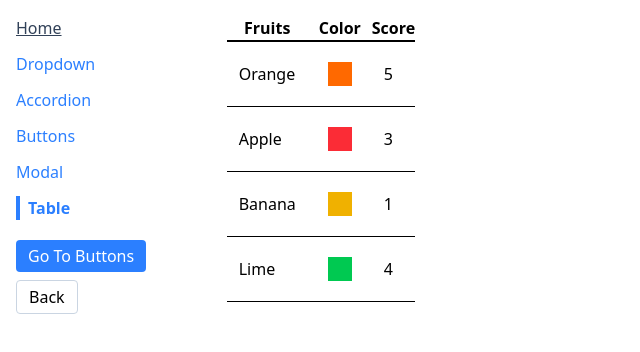
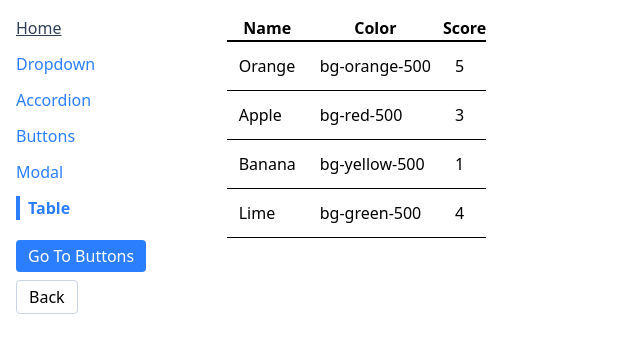
Before and after one commit to chee86j/Python_Practice, a React app in the folder JavaScript Practice/Projects/Project6NavBarReactRouter/comps/: page /table in a window 1280 px wide. Shown: the top 352 px of the page, without its empty margins (0-640 px from the left). Built offline with nearby package versions, Linux system fonts and the light colour scheme; the HTML template or start-up script is replaced by a standard one.

Commit message:
refactor table to render header/cells from config to update TablePage to pass config

```diff
--- a/JavaScript Practice/Projects/Project6NavBarReactRouter/comps/src/components/Table.js
+++ b/JavaScript Practice/Projects/Project6NavBarReactRouter/comps/src/components/Table.js
@@ -1,12 +1,15 @@
-function Table({ data}) {
+function Table({ data, config }) {
+
+  const renderedHeaders = config.map((column) => {
+    return <th key={column.label}>{column.label}</th>
+  })
+
   const renderedRows = data.map((fruit) => {
     return (
       <tr className="border-b" key={fruit.name}>
-        <td className="p-3">{fruit.name}</td>
-        <td className="p-3">
-            <div className={`p-3 m-2 ${fruit.color}`}></div>
-        </td>
-        <td className="p-3">{fruit.score}</td>
+        <td className="p-3">{config[0].render(fruit)}</td>
+        <td className="p-3">{config[1].render(fruit)}</td>
+        <td className="p-3">{config[2].render(fruit)}</td>
       </tr>
     )
   })
@@ -15,9 +18,7 @@
     <table className="table-auto border-spacing-2">
         <thead>
             <tr className="border-b-2">
-                <th>Fruits</th>
-                <th>Color</th>
-                <th>Score</th>
+                {renderedHeaders}
             </tr>
         </thead>
         <tbody>
--- a/JavaScript Practice/Projects/Project6NavBarReactRouter/comps/src/pages/TablePage.js
+++ b/JavaScript Practice/Projects/Project6NavBarReactRouter/comps/src/pages/TablePage.js
@@ -1,7 +1,6 @@
 import Table from '../components/Table'
 
 function TablePage() {
-
   const data = [
     {name: 'Orange', color: 'bg-orange-500', score: 5},
     {name: 'Apple', color: 'bg-red-500', score: 3},
@@ -9,9 +8,24 @@
     {name: 'Lime', color: 'bg-green-500', score: 4},
   ]
 
+  const config = [
+    {
+        label: 'Name',
+        render: (fruit) => fruit.name
+     },
+    {
+        label: 'Color',
+        render: (fruit) => fruit.color
+    },
+    {
+        label: 'Score',
+        render: (fruit) => fruit.score
+    },
+  ]
+
   return (
     <div>
-        <Table data={data} />
+        <Table data={data} config={config} />
     </div>
     )
 }
```
Also changed, not shown: 1 other file (tests, documents, lock files or other folders).
